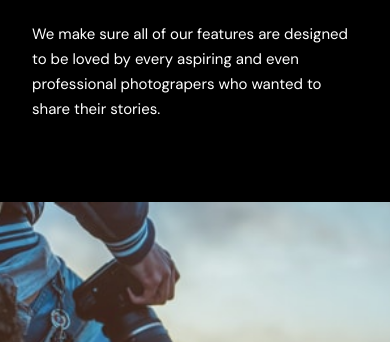
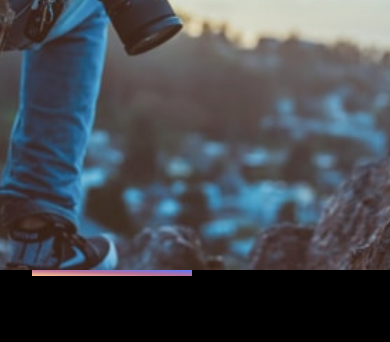
Before and after one commit to BBrownley/photosnap, a plain HTML site: page features.html in a window 390 px wide. Shown: the part 226-568 px from the top of the page. Drawn offline with Linux system fonts and the light colour scheme.

Commit message:
Fixed order of img/info of features hero on mobile view

```diff
--- a/scss/pages/_features.scss
+++ b/scss/pages/_features.scss
@@ -14,11 +14,13 @@
   }
   @media (max-width: 680px) {
     padding-bottom: 0;
-    margin-bottom: 31.75rem;
+    .info-wrapper {
+      margin-top: 26rem;
+    }
     .features-hero-img {
       position: absolute;
-      bottom: -24rem;
-      height: 24rem;
+      top: 0;
+      height: 26rem;
 
       left: 0;
       right: 0;
```
Also changed, not shown: main.min.css.
